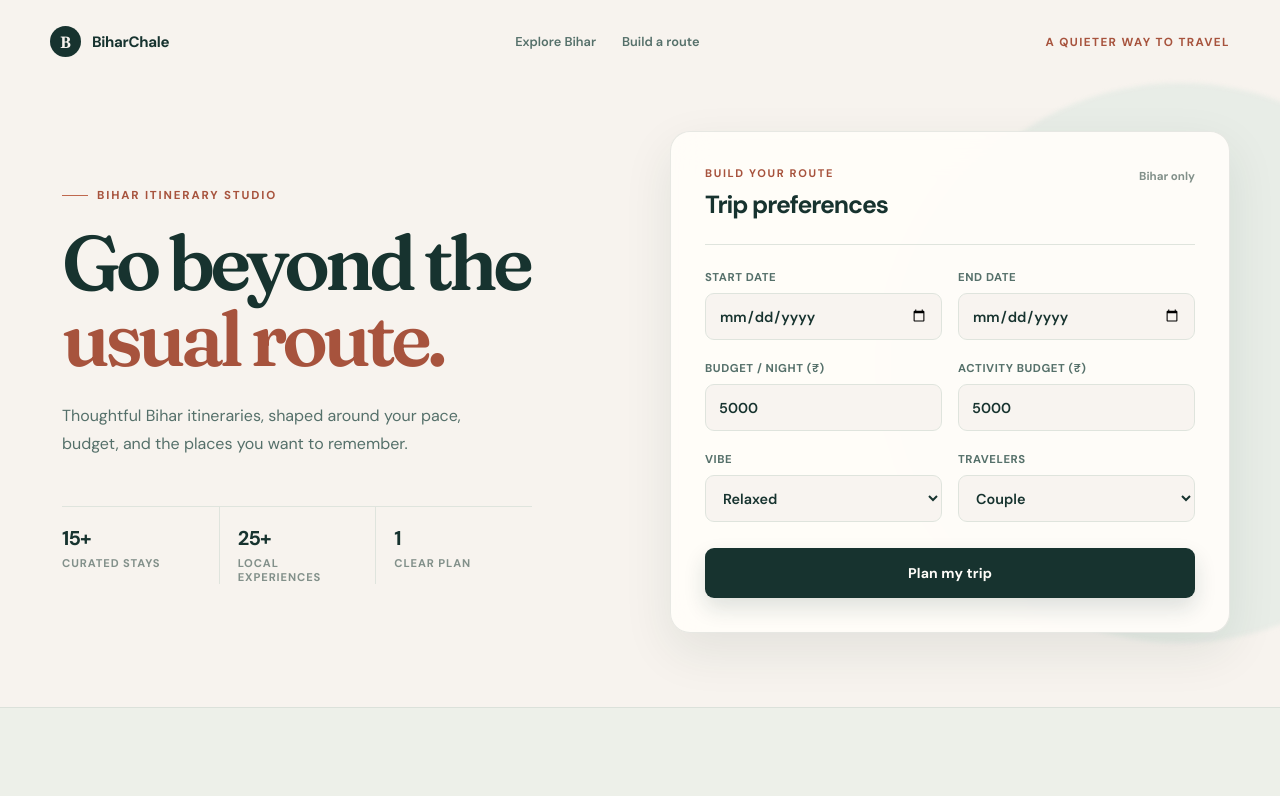
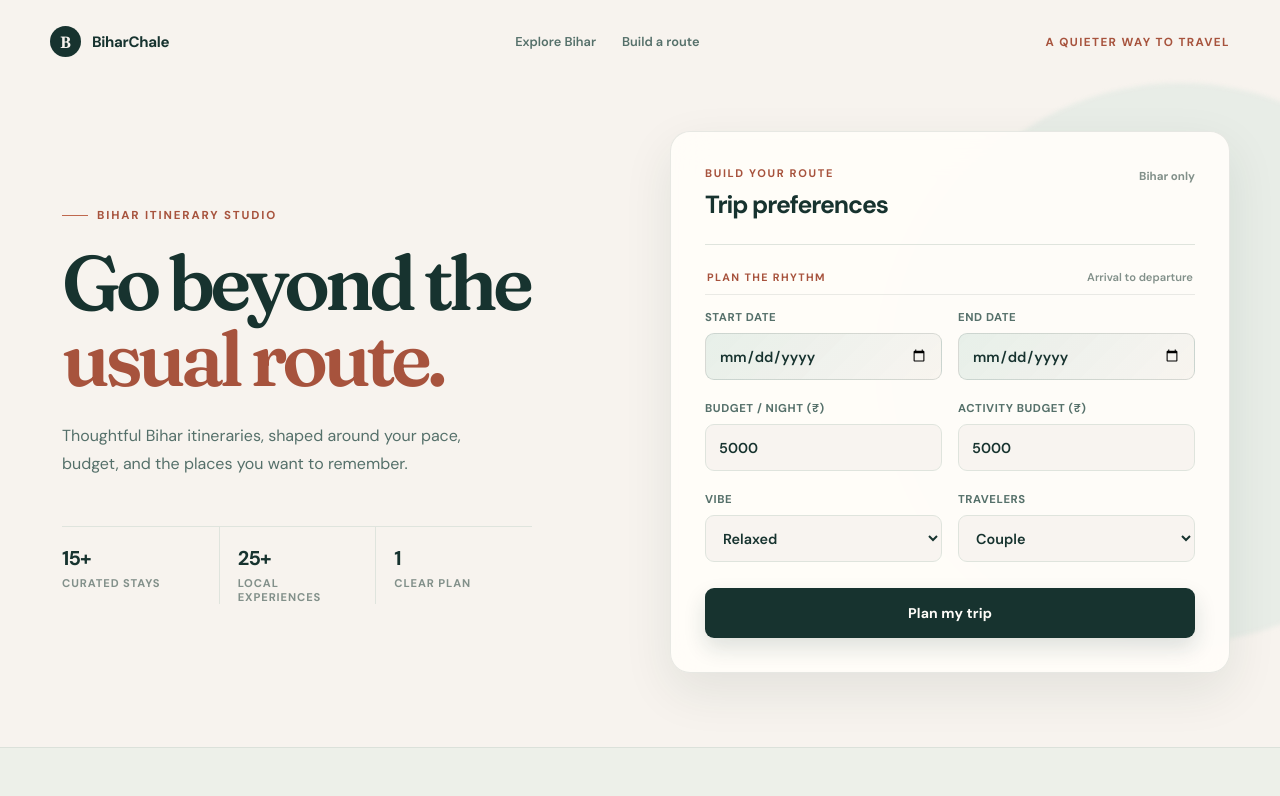
Before and after one commit to Ankit4112004/TourGen, a React (Vite) app in the folder client/: page / in a window 1280 px wide. Shown: the top 796 px of the page. Built offline with nearby package versions, Linux system fonts and the light colour scheme; no server answers.

Commit message:
Tighten heritage spacing and polish date planner

```diff
--- a/client/src/components/TripForm.jsx
+++ b/client/src/components/TripForm.jsx
@@ -26,7 +26,12 @@ function TripForm({ onSubmit, loading }) {
       </div>
 
       <div className="trip-form-grid">
-        <div className="form-field">
+        <div className="form-section-label" aria-hidden="true">
+          <span>Plan the rhythm</span>
+          <span>Arrival to departure</span>
+        </div>
+
+        <div className="form-field form-field-date">
           <label className="form-label" htmlFor="start-date">Start date</label>
           <input
             id="start-date"
@@ -38,7 +43,7 @@ function TripForm({ onSubmit, loading }) {
           />
         </div>
 
-        <div className="form-field">
+        <div className="form-field form-field-date">
           <label className="form-label" htmlFor="end-date">End date</label>
           <input
             id="end-date"
--- a/client/src/index.css
+++ b/client/src/index.css
@@ -341,6 +341,47 @@ p {
   min-width: 0;
 }
 
+.form-section-label {
+  grid-column: 1 / -1;
+  display: flex;
+  align-items: baseline;
+  justify-content: space-between;
+  gap: 18px;
+  margin-bottom: -6px;
+  padding: 0 2px 10px;
+  border-bottom: 1px solid rgba(23, 51, 47, 0.09);
+}
+
+.form-section-label span:first-child {
+  color: var(--rust-dark);
+  font-size: 0.67rem;
+  font-weight: 700;
+  letter-spacing: 0.13em;
+  text-transform: uppercase;
+}
+
+.form-section-label span:last-child {
+  color: var(--ink-faint);
+  font-size: 0.7rem;
+  font-weight: 600;
+}
+
+.form-field-date .form-control {
+  border-color: rgba(23, 51, 47, 0.14);
+  background: linear-gradient(135deg, rgba(229, 238, 232, 0.92), rgba(247, 243, 238, 0.88));
+  color-scheme: light;
+  font-variant-numeric: tabular-nums;
+}
+
+.form-field-date .form-control:hover {
+  border-color: rgba(191, 104, 78, 0.48);
+}
+
+.form-field-date .form-control:focus {
+  border-color: var(--rust);
+  background: var(--surface);
+}
+
 .form-label {
   display: block;
   margin-bottom: 8px;
@@ -1185,7 +1226,7 @@ p {
   grid-template-columns: minmax(0, 1.15fr) minmax(320px, 0.85fr);
   gap: clamp(40px, 8vw, 112px);
   align-items: start;
-  padding-bottom: clamp(430px, 50vh, 560px);
+  padding-bottom: clamp(96px, 10vh, 140px);
 }
 
 .heritage-stage-wrap {
@@ -1401,7 +1442,7 @@ p {
 
   .heritage-layout {
     display: block;
-    padding-bottom: 220px;
+    padding-bottom: 72px;
   }
 
   .heritage-stage-wrap {
```
